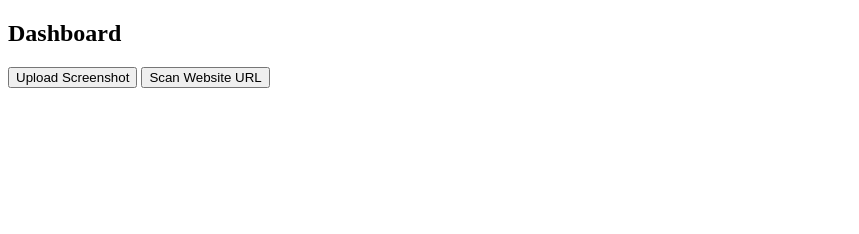
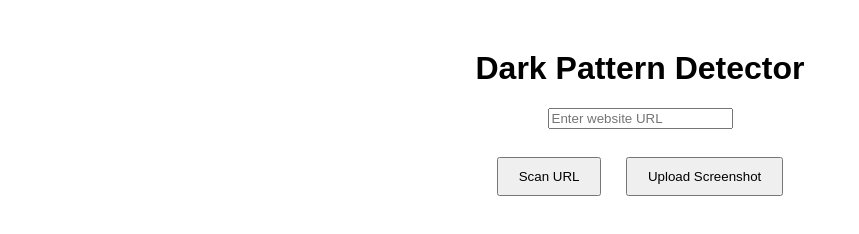
Before and after one commit to Rajbondre-7009/Dark-Pattern-Detector, a plain HTML site: page frontend/index.html in a window 1280 px wide. Shown: the whole page, without its empty margins (0-859 px from the left). Drawn offline with Linux system fonts and the light colour scheme.

Commit message:
Added frontend code

```diff
--- a/frontend/index.html
+++ b/frontend/index.html
@@ -1,9 +1,27 @@
 <!DOCTYPE html>
 <html>
-<head><title>Dark Pattern Detector</title></head>
+<head>
+  <title>Dark Pattern Detector</title>
+  <style>
+    body { font-family: Arial; text-align: center; margin-top: 50px; }
+    button { padding: 10px 20px; margin: 10px; }
+  </style>
+</head>
 <body>
-  <h2>Dashboard</h2>
+
+  <h1>Dark Pattern Detector</h1>
+
+  <input type="text" placeholder="Enter website URL"><br><br>
+  <button onclick="detect()">Scan URL</button>
   <button>Upload Screenshot</button>
-  <button>Scan Website URL</button>
+
+  <h3 id="result"></h3>
+
+  <script>
+    function detect() {
+      document.getElementById("result").innerText = "No dark pattern detected";
+    }
+  </script>
+
 </body>
 </html>
```
